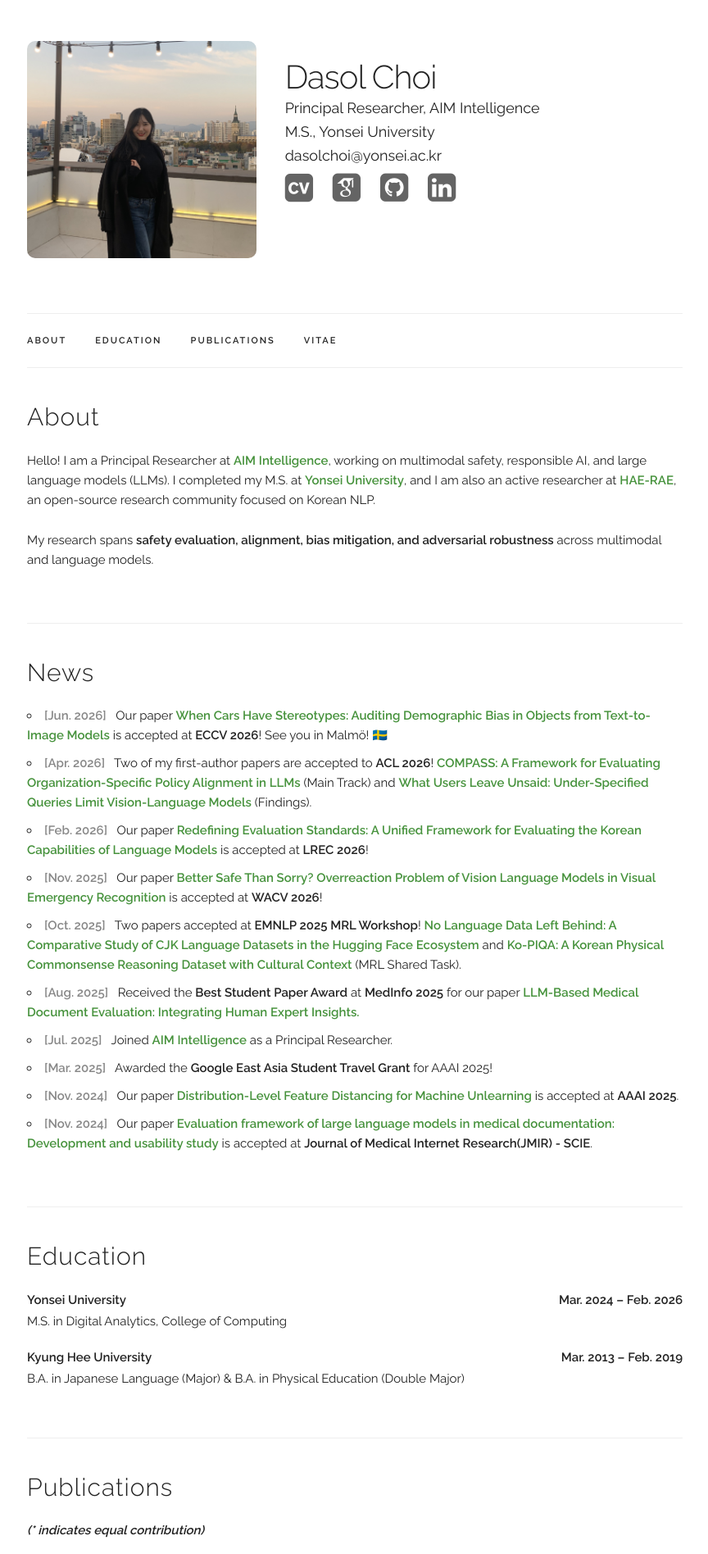
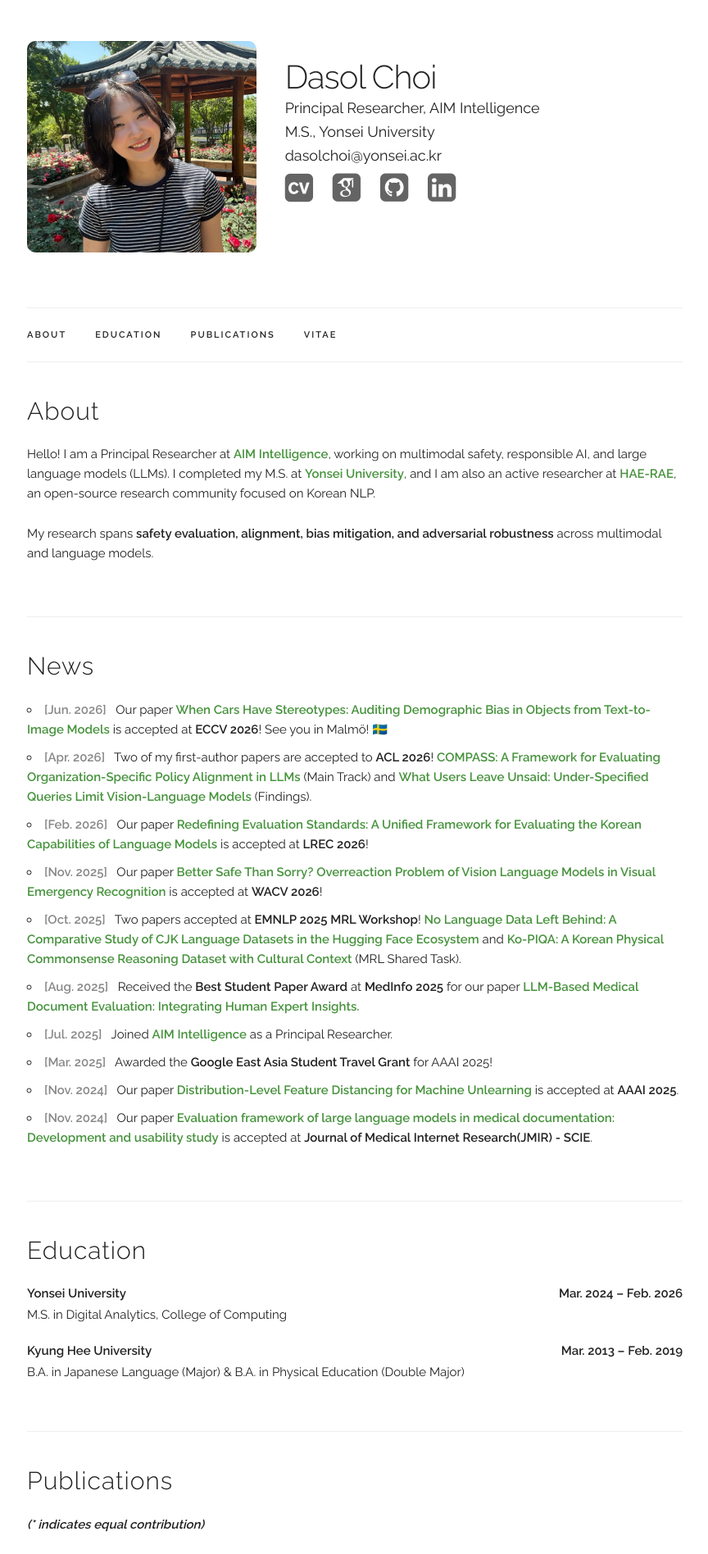
Before and after one commit to Dasol-Choi/dasol-choi.github.io, a Jekyll site: the page built from index.html, in a window 1280 px wide. Shown: the top 1896 px of the page at 82% size, without its empty margins (207-1071 px from the left). Built offline with Jekyll 4.4.1, drawn with Linux system fonts in a browser that asks for light colours; some web fonts are replaced.

Commit message:
change profile photo

```diff
--- a/_data/main_info.yaml
+++ b/_data/main_info.yaml
@@ -4,7 +4,7 @@
 # dept: "Digital Analytics, College of Computing"
 # office: ""
 email: "dasolchoi@yonsei.ac.kr"
-profile_pic: "/assets/profile-pics/ds.jpg"
+profile_pic: "/assets/profile-pics/ds.jpeg"
 cv: "assets/cv/CV.pdf"
 google_scholar: "https://scholar.google.com/citations?user=WaszvUgAAAAJ&hl=en&oi=ao"
 linkedin: "https://www.linkedin.com/in/dasol-choi-570797261/"
```
Also changed, not shown: assets/profile-pics/ds.jpeg (added), assets/profile-pics/ds.jpg (deleted).
